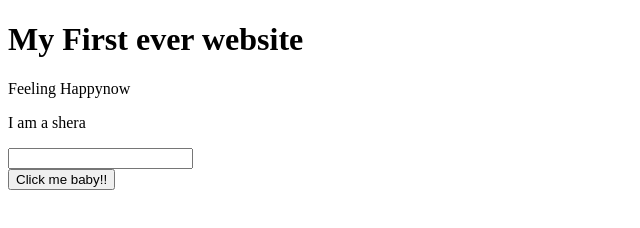
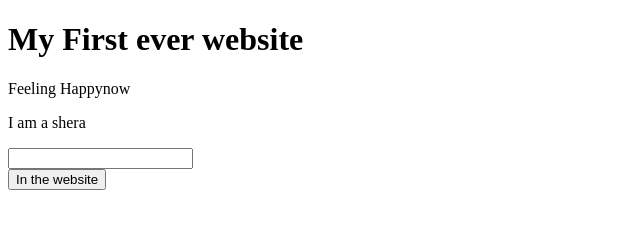
Before and after one commit to sakibabir/My-First-Website, a plain HTML site: page index.html in a window 1280 px wide. Shown: the full height of the page, 0-640 px from the left. Drawn offline with Linux system fonts and the light colour scheme.

Commit message:
Update index.html

```diff
--- a/index.html
+++ b/index.html
@@ -11,7 +11,7 @@
     <p>I am a shera</p>
     <input type="text">
     <br>
-    <button>Click me baby!!</button>
+    <button>In the website</button>
 
 </body>
 </html>
```
